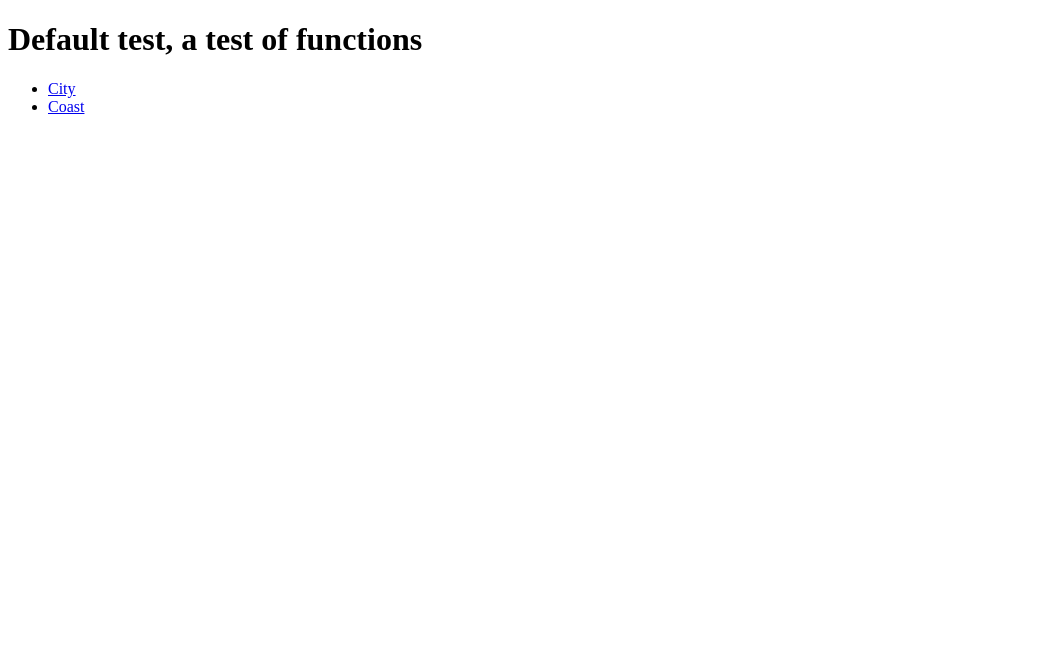
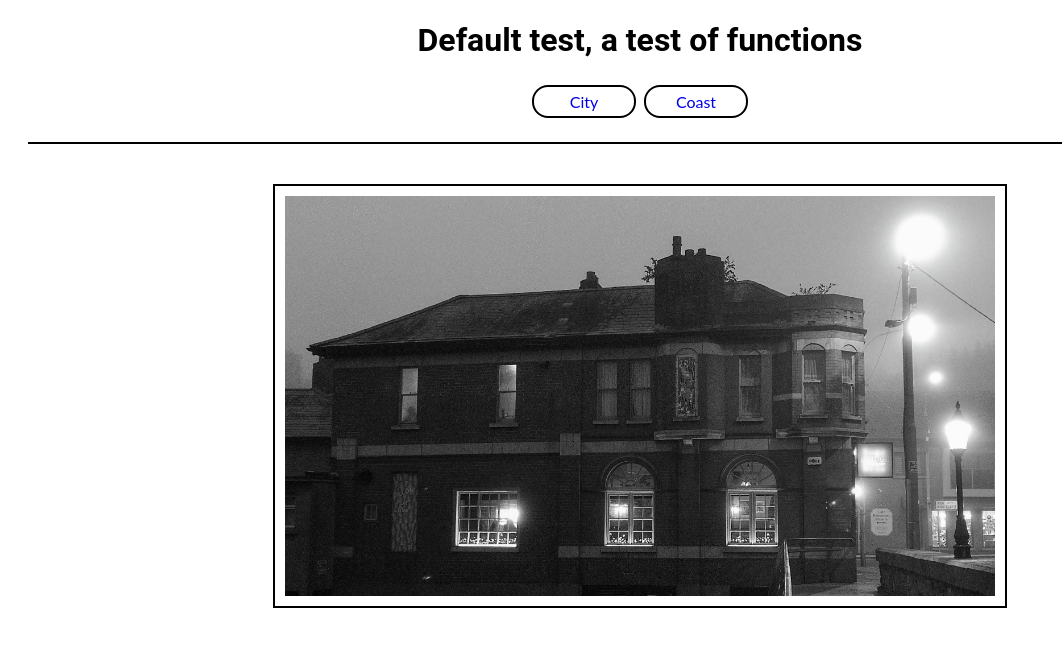
Before and after one commit to CianThornhill/codeinstitute-default-repo, a plain HTML site: page index.html in a window 1280 px wide. Shown: the whole page, without its empty margins (0-1062 px from the left). Drawn offline with Linux system fonts and the light colour scheme.

Commit message:
feat:added images to the webpages

```diff
--- a/index.html
+++ b/index.html
@@ -1,9 +1,10 @@
 <!DOCTYPE html>
 <html lang="en">
   <head>
-    <meta charset="UTF-8">
-    <meta http-equiv="X-UA-Compatible" content="IE=edge">
-    <meta name="viewport" content="width=device-width, initial-scale=1.0">
+    <meta charset="UTF-8" />
+    <meta http-equiv="X-UA-Compatible" content="IE=edge" />
+    <meta name="viewport" content="width=device-width, initial-scale=1.0" />
+    <link rel="stylesheet" href="assets/css/style.css" />
     <title>Default Test</title>
   </head>
   <body>
@@ -12,13 +13,16 @@
       <ul>
         <li>
           <a href="index.html">City</a>
-
         </li>
         <li>
           <a href="coast.html">Coast</a>
-
         </li>
       </ul>
     </nav>
+    <section>
+      <figure>
+        <img src="assets/images/city.jpg" alt="an image of dublin urban" />
+      </figure>
+    </section>
   </body>
 </html>
```
Also changed, not shown: coast.html (+5 -0 lines), assets/images/beach.jpg (added), assets/images/city.jpg (added). Lines whose indentation alone changed are shown as unchanged.
